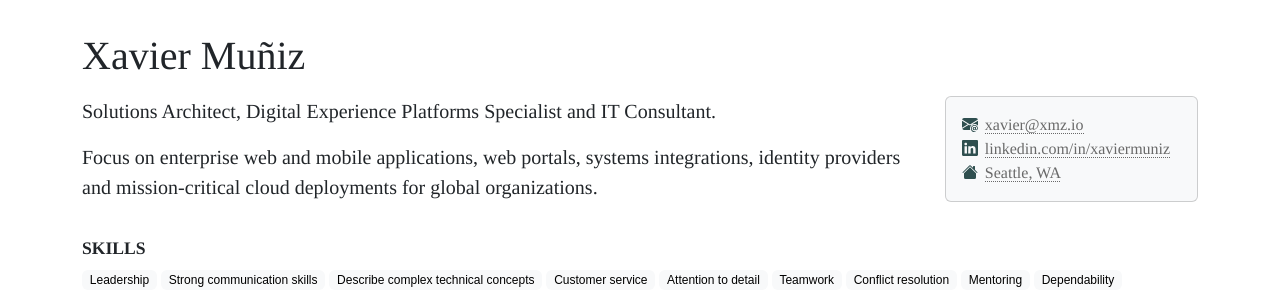
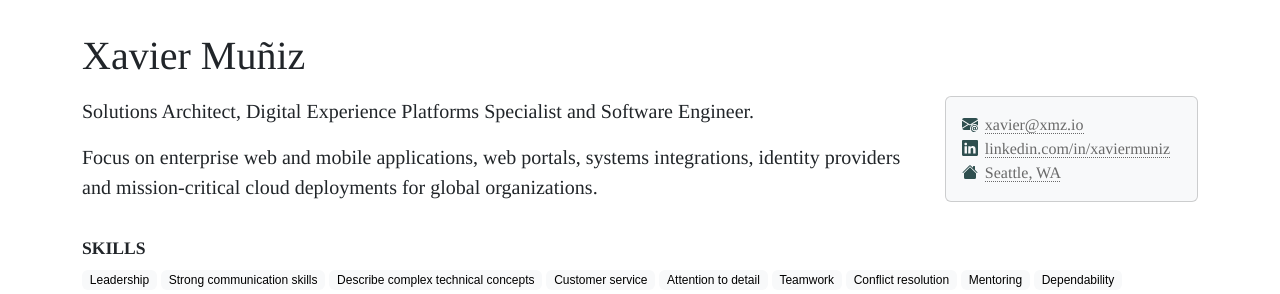
Before and after one commit to xmzio/resume, a Jekyll site: the page built from index.md, in a window 1280 px wide and 900 px high. Shown: the top 294 px of the window. Built offline with Jekyll 4.4.1, drawn with Linux system fonts in a browser that asks for light colours; part of the change alters nothing that is shown; some of the changed text lies outside the part shown.

Commit message:
Minor footnote adjustment

```diff
--- a/_includes/footer.html
+++ b/_includes/footer.html
@@ -6,7 +6,7 @@
     &nbsp;updated on {{ page.last_modified_at | date: date_format }}
     <span class="text-muted hide_display">
       <br>
-      This page is available online, at:
+      This document is available online, at:
       <a href="{{ site.website.url }}">{{ site.website.title }}</a>
     </span>
   </p>
--- a/index.md
+++ b/index.md
@@ -3,7 +3,7 @@ layout: resume
 title: Xavier Muñiz
 subtitle:
 hero: |
-  Solutions Architect, Digital Experience Platforms Specialist and IT Consultant.
+  Solutions Architect, Digital Experience Platforms Specialist and Software Engineer.
 
   Focus on enterprise web and mobile applications, web portals, systems integrations, identity providers and mission-critical cloud deployments for global organizations.
 skillsSoft_caption:
@@ -12,5 +12,5 @@ experience_caption:
 experiencePrevious_caption: "The following section covers experience older than 10 years."
 experiencePrevious_caption_print: "Please visit the online version of this document to see experience older than 10 years:"
 education_caption:
-last_modified_at: 2023-08-12
+last_modified_at: 2023-08-16
 ---
```
